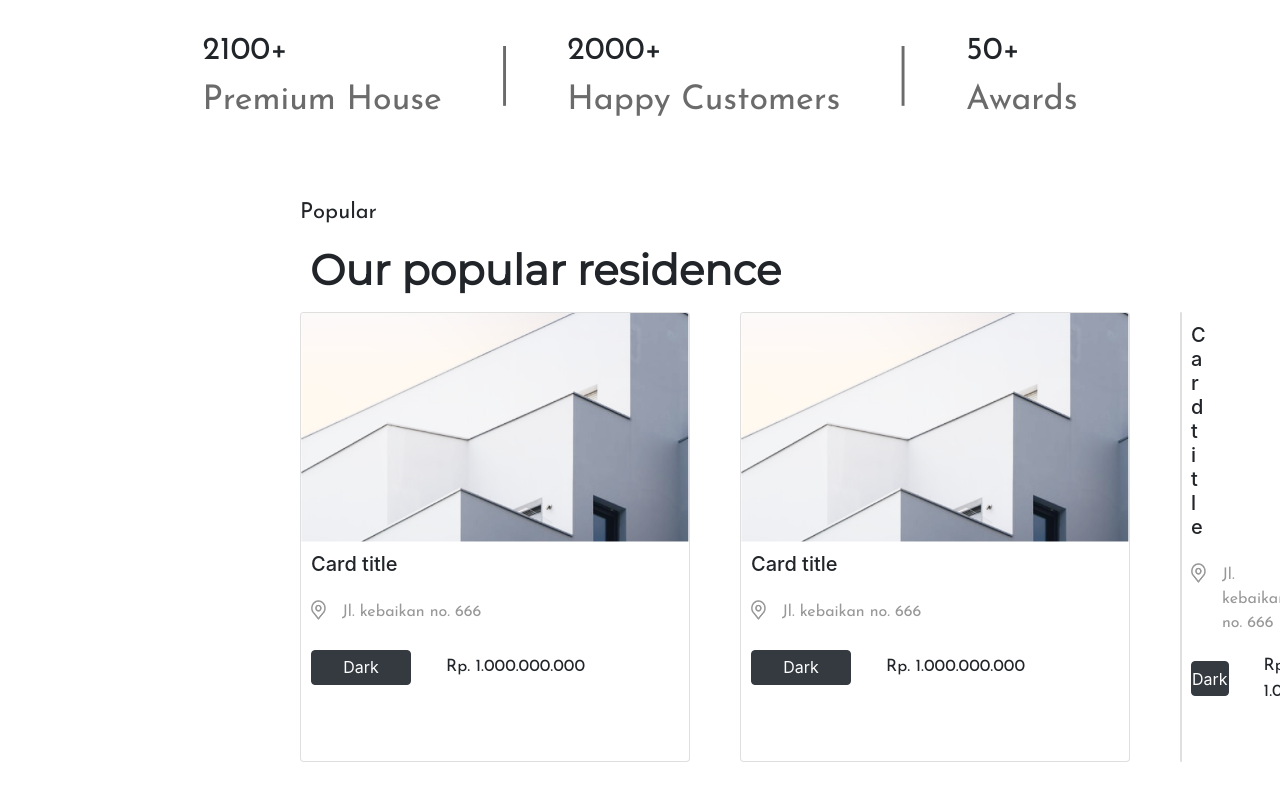
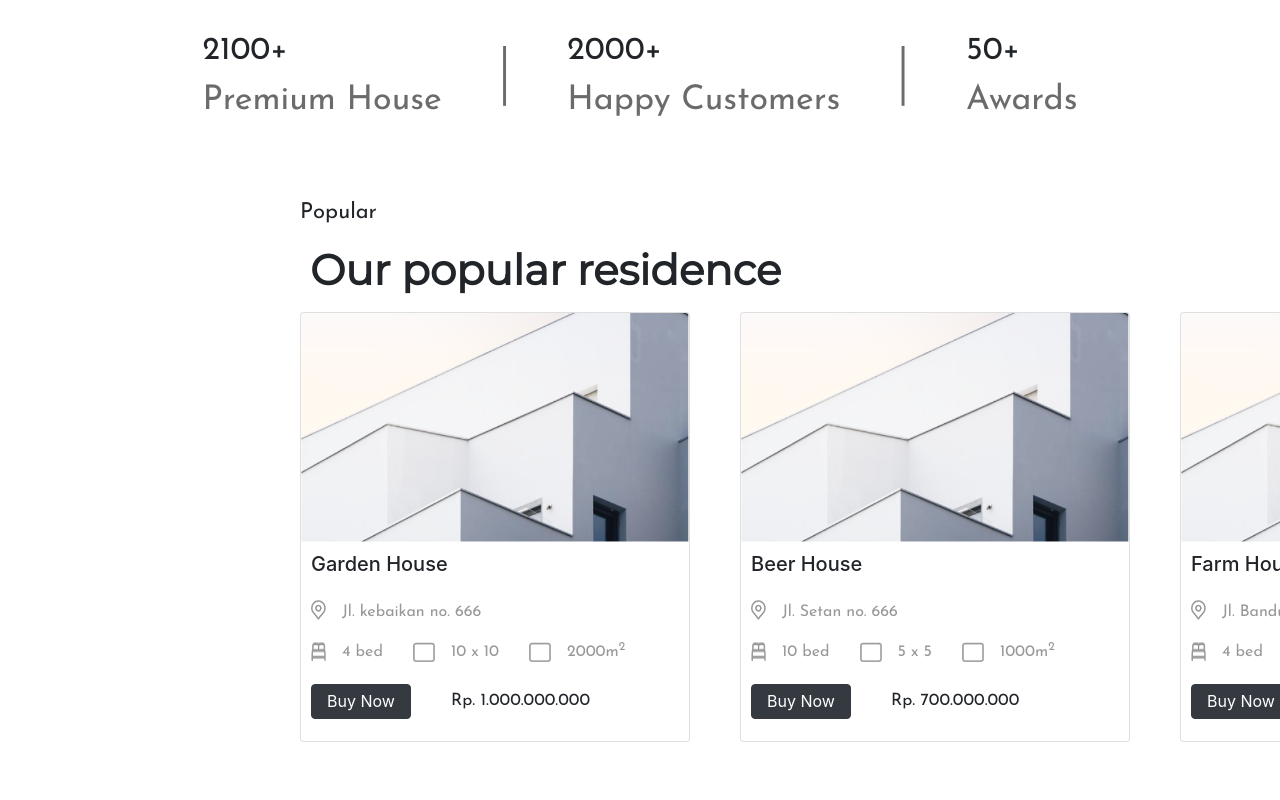
Before and after one commit to firdausdicko97/apart, a Nuxt app: page / in a window 1280 px wide. Shown: the part 938-1738 px from the top of the page. Built offline with nearby package versions, Linux system fonts and the light colour scheme; a web font is replaced by a local one.

Commit message:
done popular section

```diff
--- a/pages/index.vue
+++ b/pages/index.vue
@@ -121,7 +121,7 @@
                 alt="Card image cap"
               />
               <div class="card-body">
-                <h5 class="card-title mb-4">Card title</h5>
+                <h5 class="card-title mb-4">Garden House</h5>
                 <div class="location mb-3">
                   <img
                     src="~/assets/location.png"
@@ -130,13 +130,27 @@
                   />
                   <div class="location-detail ml-3">Jl. kebaikan no. 666</div>
                 </div>
+                <div class="facility">
+                  <div class="facility-item">
+                    <img src="~/assets/bed.png" alt="">
+                    <p class="ml-3">4 bed</p>
+                  </div>
+                  <div class="facility-item">
+                    <img src="~/assets/rectangle.png" alt="" style="width: 22px;">
+                    <p class="ml-3">10 x 10</p>
+                  </div>
+                  <div class="facility-item">
+                    <img src="~/assets/rectangle.png" alt="" style="width: 22px;">
+                    <p class="ml-3">2000m<sup>2</sup></p>
+                  </div>
+                </div>
                 <div class="button-price">
                   <button
                     type="button"
                     class="btn btn-dark"
                     style="margin: 10px; height: 35px; width: 100px"
                   >
-                    Dark
+                    Buy Now
                   </button>
                   <p class="price">Rp. 1.000.000.000</p>
                 </div>
@@ -152,14 +166,28 @@
                 alt="Card image cap"
               />
               <div class="card-body">
-                <h5 class="card-title mb-4">Card title</h5>
+                <h5 class="card-title mb-4">Beer House</h5>
                 <div class="location mb-3">
                   <img
                     src="~/assets/location.png"
                     alt=""
                     style="width: 15px; height: 20px"
                   />
-                  <div class="location-detail ml-3">Jl. kebaikan no. 666</div>
+                  <div class="location-detail ml-3">Jl. Setan no. 666</div>
+                </div>
+                <div class="facility">
+                  <div class="facility-item">
+                    <img src="~/assets/bed.png" alt="">
+                    <p class="ml-3">10 bed</p>
+                  </div>
+                  <div class="facility-item">
+                    <img src="~/assets/rectangle.png" alt="" style="width: 22px;">
+                    <p class="ml-3">5 x 5</p>
+                  </div>
+                  <div class="facility-item">
+                    <img src="~/assets/rectangle.png" alt="" style="width: 22px;">
+                    <p class="ml-3">1000m<sup>2</sup></p>
+                  </div>
                 </div>
                 <div class="button-price">
                   <button
@@ -167,14 +195,15 @@
                     class="btn btn-dark"
                     style="margin: 10px; height: 35px; width: 100px"
                   >
-                    Dark
+                    Buy Now
                   </button>
-                  <p class="price">Rp. 1.000.000.000</p>
+                  <p class="price">Rp. 700.000.000</p>
                 </div>
               </div>
             </div>
           </div>
           <!--  -->
+          <div class="popular_card">
             <div class="card">
               <img
                 class="card-img-top"
@@ -182,14 +211,28 @@
                 alt="Card image cap"
               />
               <div class="card-body">
-              <h5 class="card-title mb-4">Card title</h5>
+                <h5 class="card-title mb-4">Farm House</h5>
                 <div class="location mb-3">
                   <img
                     src="~/assets/location.png"
                     alt=""
                     style="width: 15px; height: 20px"
                   />
-                <div class="location-detail ml-3">Jl. kebaikan no. 666</div>
+                  <div class="location-detail ml-3">Jl. Bandung no. 999</div>
+                </div>
+                <div class="facility">
+                  <div class="facility-item">
+                    <img src="~/assets/bed.png" alt="">
+                    <p class="ml-3">4 bed</p>
+                  </div>
+                  <div class="facility-item">
+                    <img src="~/assets/rectangle.png" alt="" style="width: 22px;">
+                    <p class="ml-3">10 x 10</p>
+                  </div>
+                  <div class="facility-item">
+                    <img src="~/assets/rectangle.png" alt="" style="width: 22px;">
+                    <p class="ml-3">1000m<sup>2</sup></p>
+                  </div>
                 </div>
                 <div class="button-price">
                   <button
@@ -197,12 +240,14 @@
                     class="btn btn-dark"
                     style="margin: 10px; height: 35px; width: 100px"
                   >
-                  Dark
+                    Buy Now
                   </button>
-                <p class="price">Rp. 1.000.000.000</p>
+                  <p class="price">Rp. 10.000.000.000</p>
                 </div>
               </div>
             </div>
+          </div>
+         <!--  -->
         </div>
       </section>
       <!-- Popular end -->
--- a/static/css/home.css
+++ b/static/css/home.css
@@ -173,7 +173,7 @@ body {
 }
 .card {
   width: 390px;
-  height: 450px;
+  height: 430px;
 }
 .card-title {
   margin: 10px;
@@ -191,6 +191,31 @@ body {
   color: #989898;
 }
 
+.facility{
+  margin: 10px;
+  display: flex;
+  flex-direction: row;
+  align-items: center;
+  gap: 30px;
+}
+.facility-item{
+display: flex;
+flex-direction: row;
+align-items: center;
+}
+
+.facility-item img{
+  width: 15px;
+  height: 20px;
+}
+
+.facility-item p{
+  font-family: 'Josefin Sans';
+font-style: normal;
+font-weight: 400;
+color: #989898;
+}
+
 .button-price {
   display: flex;
   flex-direction: row;
@@ -198,7 +223,7 @@ body {
 }
 
 .price {
-  margin-left: 25px;
+  margin-left: 30px;
   text-align: start;
   font-family: "Josefin Sans";
   font-style: normal;
```
Also changed, not shown: assets/bed.png (added), assets/rectangle.png (added). Lines whose indentation alone changed are shown as unchanged.
